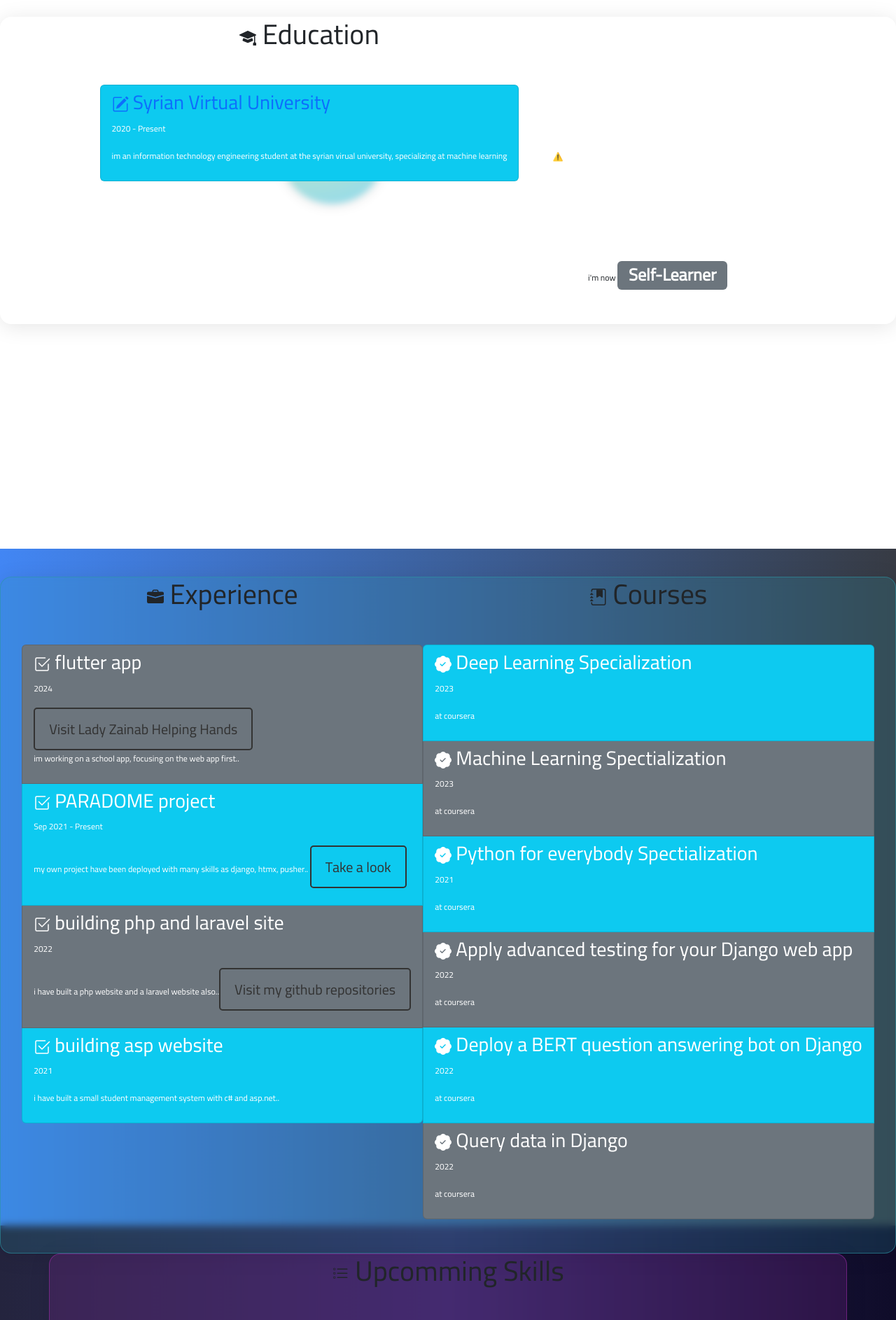
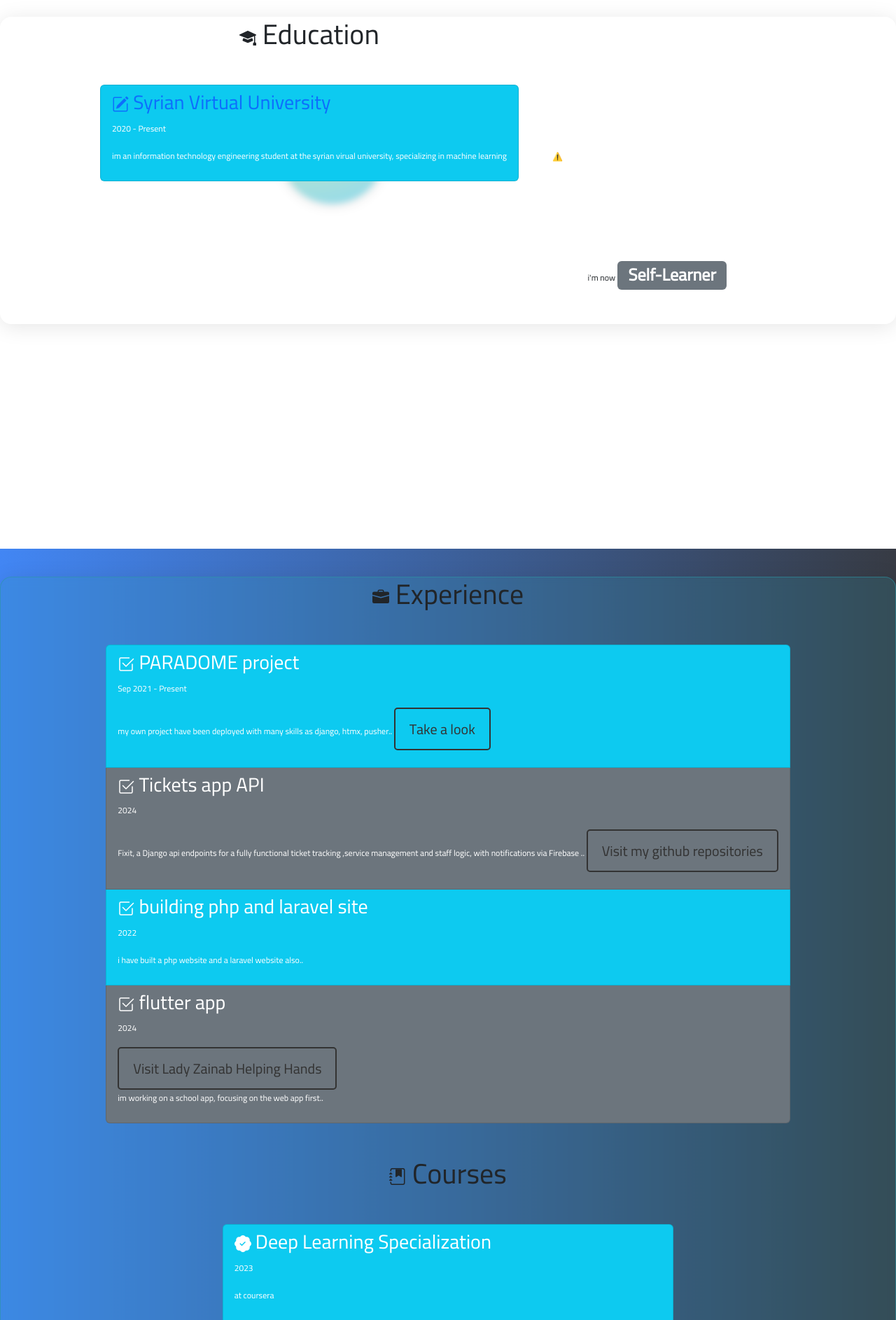
Before and after one commit to husseinahmad7/paradome-prod, a Django app: page / in a window 1280 px wide. Shown: the part 1680-3566 px from the top of the page at 70% size. Run offline with Django 3.2, Linux system fonts and the light colour scheme; some web fonts are replaced.

Commit message:
alter experiance

```diff
--- a/HusseinAh/templates/HusseinAh/myPortfolio.html
+++ b/HusseinAh/templates/HusseinAh/myPortfolio.html
@@ -163,7 +163,7 @@
                   <path fill-rule="evenodd" d="M1 13.5A1.5 1.5 0 0 0 2.5 15h11a1.5 1.5 0 0 0 1.5-1.5v-6a.5.5 0 0 0-1 0v6a.5.5 0 0 1-.5.5h-11a.5.5 0 0 1-.5-.5v-11a.5.5 0 0 1 .5-.5H9a.5.5 0 0 0 0-1H2.5A1.5 1.5 0 0 0 1 2.5v11z"/>
                 </svg> Syrian Virtual University</h3>
                 <p class="date text-white">2020 - Present</p>
-                <p class="text-white">im an information technology engineering student at the syrian virual university, specializing at machine learning</p>
+                <p class="text-white">im an information technology engineering student at the syrian virual university, specializing in machine learning</p>
               </li>
 
             </ul>
@@ -189,15 +189,7 @@
                 <path d="M0 12.5A1.5 1.5 0 0 0 1.5 14h13a1.5 1.5 0 0 0 1.5-1.5V6.85L8.129 8.947a.5.5 0 0 1-.258 0L0 6.85v5.65z"/>
               </svg> Experience</h1>
               <ul class="list-group">
-                <li class="list-group-item bg-secondary">
-                  <h3 class="text-primary text-white"><svg xmlns="http://www.w3.org/2000/svg" width="24" height="24" fill="currentColor" class="bi bi-check2-square" viewBox="0 0 16 16">
-                    <path d="M3 14.5A1.5 1.5 0 0 1 1.5 13V3A1.5 1.5 0 0 1 3 1.5h8a.5.5 0 0 1 0 1H3a.5.5 0 0 0-.5.5v10a.5.5 0 0 0 .5.5h10a.5.5 0 0 0 .5-.5V8a.5.5 0 0 1 1 0v5a1.5 1.5 0 0 1-1.5 1.5H3z"/>
-                    <path d="m8.354 10.354 7-7a.5.5 0 0 0-.708-.708L8 9.293 5.354 6.646a.5.5 0 1 0-.708.708l3 3a.5.5 0 0 0 .708 0z"/>
-                  </svg> flutter app</h3>
-                  <p class="date text-white"> 2024</p>
-                  <a href="https://lady-zainab-helping-hands.web.app" class="my-link" target="_blank">Visit Lady Zainab Helping Hands</a>
-                  <p class="text-white">im working on a school app, focusing on the web app first..</p>
-                </li>
+
                 <li class="list-group-item bg-info">
                   <h3 class="text-primary text-white"><svg xmlns="http://www.w3.org/2000/svg" width="24" height="24" fill="currentColor" class="bi bi-check2-square" viewBox="0 0 16 16">
                     <path d="M3 14.5A1.5 1.5 0 0 1 1.5 13V3A1.5 1.5 0 0 1 3 1.5h8a.5.5 0 0 1 0 1H3a.5.5 0 0 0-.5.5v10a.5.5 0 0 0 .5.5h10a.5.5 0 0 0 .5-.5V8a.5.5 0 0 1 1 0v5a1.5 1.5 0 0 1-1.5 1.5H3z"/>
@@ -206,21 +198,36 @@
                   <p class="date text-white">Sep 2021 - Present</p>
                   <p class="text-white">my own project have been deployed with many skills as django, htmx, pusher.. <a href="https://paradome.pythonanywhere.com/posts/" class="my-link" target="_blank">Take a look</a></p>
                 </li>
+
                 <li class="list-group-item bg-secondary">
                   <h3 class="text-primary text-white"><svg xmlns="http://www.w3.org/2000/svg" width="24" height="24" fill="currentColor" class="bi bi-check2-square" viewBox="0 0 16 16">
                     <path d="M3 14.5A1.5 1.5 0 0 1 1.5 13V3A1.5 1.5 0 0 1 3 1.5h8a.5.5 0 0 1 0 1H3a.5.5 0 0 0-.5.5v10a.5.5 0 0 0 .5.5h10a.5.5 0 0 0 .5-.5V8a.5.5 0 0 1 1 0v5a1.5 1.5 0 0 1-1.5 1.5H3z"/>
                     <path d="m8.354 10.354 7-7a.5.5 0 0 0-.708-.708L8 9.293 5.354 6.646a.5.5 0 1 0-.708.708l3 3a.5.5 0 0 0 .708 0z"/>
-                  </svg> building php and laravel site</h3>
-                  <p class="date text-white"> 2022</p>
-                  <p class="text-white">i have built a php website and a laravel website also..<a href="https://github.com/husseinahmad7" class="my-link" target="_blank">Visit my github repositories</a></p>
+                  </svg> Tickets app API</h3>
+                  <p class="date text-white" datetime="2024">2024</p>
+                  <p class="text-white">Fixit, a Django api endpoints for a fully functional ticket tracking ,service management and staff logic, with notifications via Firebase ..
+                    <a href="https://github.com/husseinahmad7" class="my-link" target="_blank">Visit my github repositories</a>
+                  </p>
                 </li>
+
                 <li class="list-group-item bg-info">
                   <h3 class="text-primary text-white"><svg xmlns="http://www.w3.org/2000/svg" width="24" height="24" fill="currentColor" class="bi bi-check2-square" viewBox="0 0 16 16">
                     <path d="M3 14.5A1.5 1.5 0 0 1 1.5 13V3A1.5 1.5 0 0 1 3 1.5h8a.5.5 0 0 1 0 1H3a.5.5 0 0 0-.5.5v10a.5.5 0 0 0 .5.5h10a.5.5 0 0 0 .5-.5V8a.5.5 0 0 1 1 0v5a1.5 1.5 0 0 1-1.5 1.5H3z"/>
                     <path d="m8.354 10.354 7-7a.5.5 0 0 0-.708-.708L8 9.293 5.354 6.646a.5.5 0 1 0-.708.708l3 3a.5.5 0 0 0 .708 0z"/>
-                  </svg> building asp website</h3>
-                  <p class="date text-white">2021</p>
-                  <p class="text-white">i have built a small student management system with c# and asp.net..</p>
+                  </svg> building php and laravel site</h3>
+                  <p class="date text-white" datetime="2022"> 2022</p>
+                  <p class="text-white">i have built a php website and a laravel website also..</p>
+                </li>
+
+
+                <li class="list-group-item bg-secondary">
+                  <h3 class="text-primary text-white"><svg xmlns="http://www.w3.org/2000/svg" width="24" height="24" fill="currentColor" class="bi bi-check2-square" viewBox="0 0 16 16">
+                    <path d="M3 14.5A1.5 1.5 0 0 1 1.5 13V3A1.5 1.5 0 0 1 3 1.5h8a.5.5 0 0 1 0 1H3a.5.5 0 0 0-.5.5v10a.5.5 0 0 0 .5.5h10a.5.5 0 0 0 .5-.5V8a.5.5 0 0 1 1 0v5a1.5 1.5 0 0 1-1.5 1.5H3z"/>
+                    <path d="m8.354 10.354 7-7a.5.5 0 0 0-.708-.708L8 9.293 5.354 6.646a.5.5 0 1 0-.708.708l3 3a.5.5 0 0 0 .708 0z"/>
+                  </svg> flutter app</h3>
+                  <p class="date text-white" datetime="2024"> 2024</p>
+                  <a href="https://lady-zainab-helping-hands.web.app" class="my-link" target="_blank">Visit Lady Zainab Helping Hands</a>
+                  <p class="text-white">im working on a school app, focusing on the web app first..</p>
                 </li>
               </ul>
             </div>
```
